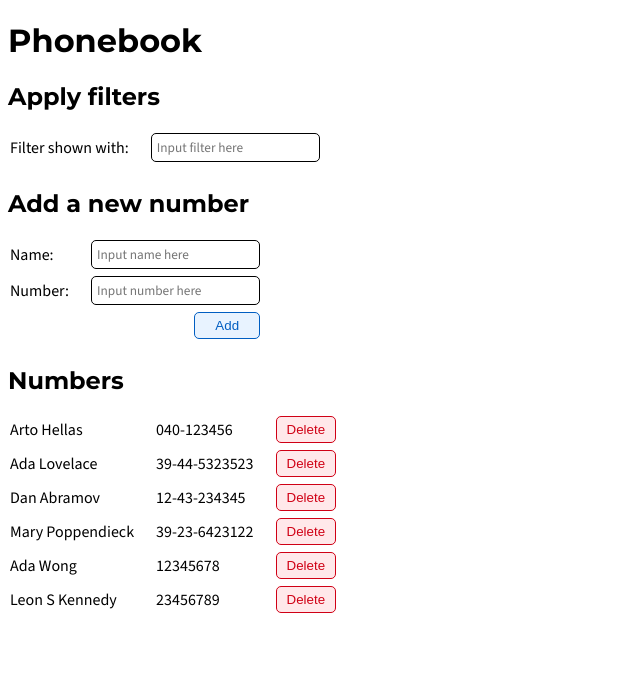
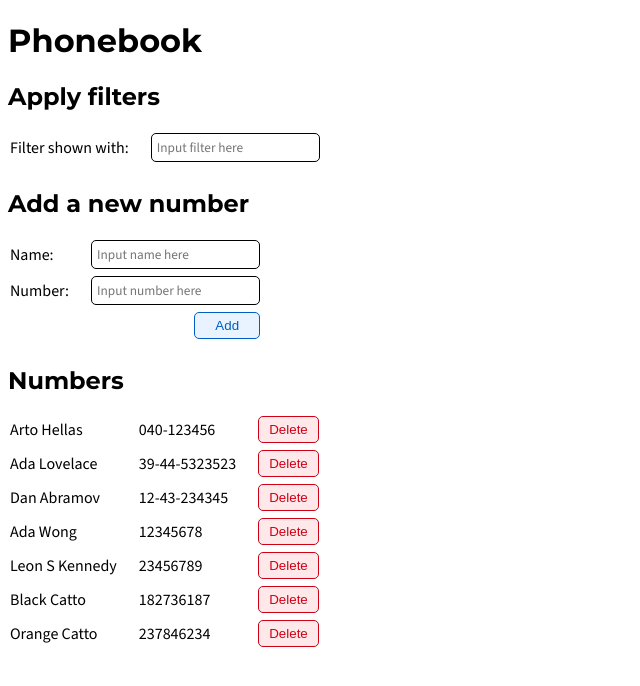
Before and after one commit to absolutepraya/fullstackopen-part2, a React (Vite) app in the folder phonebook/: page / in a window 1280 px wide. Shown: the top 686 px of the page, without its empty margins (0-640 px from the left). Built offline with nearby package versions, Linux system fonts and the light colour scheme; data requests are answered from the project's data file.

Commit message:
small fix on add new number

```diff
--- a/phonebook/db.json
+++ b/phonebook/db.json
@@ -17,18 +17,23 @@
     },
     {
       "id": "4",
-      "name": "Mary Poppendieck",
-      "number": "39-23-6423122"
-    },
-    {
-      "id": "5",
       "name": "Ada Wong",
       "number": "12345678"
     },
     {
-      "id": "6",
+      "id": "5",
       "name": "Leon S Kennedy",
       "number": "23456789"
+    },
+    {
+      "id": "7",
+      "name": "Black Catto",
+      "number": "182736187"
+    },
+    {
+      "id": "8",
+      "name": "Orange Catto",
+      "number": "237846234"
     }
   ]
 }
--- a/phonebook/src/components/PersonForm.jsx
+++ b/phonebook/src/components/PersonForm.jsx
@@ -49,10 +49,12 @@ const PersonForm = ({
 				});
 			return;
 		}
+		// find the highest id
+		const maxId = Math.max(...persons.map((person) => person.id));
 		const newPerson = {
 			name: newName,
 			number: newNumber,
-			id: (persons.length + 1).toString(),
+			id: (maxId + 1).toString(),
 		};
 		// add new persons to the json server
 		phonebookService.add(newPerson).then((newPersonResponse) => {
```
